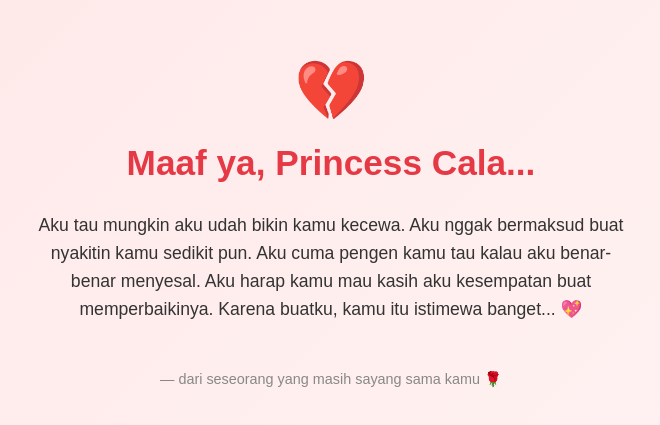
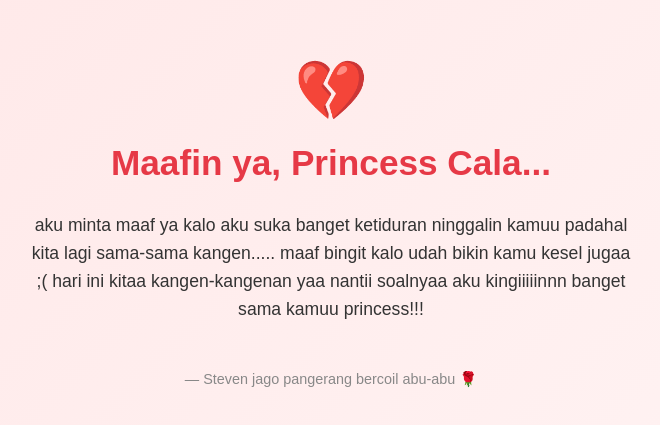
Before and after one commit to rizqullahsaptr-sys/hai-princess-kecayanganku-, a plain HTML site: page index.html in a window 1280 px wide. Shown: the part 203-628 px from the top of the page, without its empty margins (309-969 px from the left). Drawn offline with Linux system fonts and the light colour scheme.

Commit message:
Update index.html

```diff
--- a/index.html
+++ b/index.html
@@ -3,7 +3,7 @@
 <head>
   <meta charset="UTF-8" />
   <meta name="viewport" content="width=device-width, initial-scale=1.0" />
-  <title>Maaf ya, Princess Cala 💔</title>
+  <title>Maafin aku ya, Princess Cala 💔</title>
   <style>
     body {
       background: linear-gradient(135deg, #ffe6e6, #fff5f5);
@@ -45,16 +45,15 @@
 </head>
 <body>
   <div class="heart">💔</div>
-  <h1>Maaf ya, Princess Cala...</h1>
+  <h1>Maafin ya, Princess Cala...</h1>
   <p>
-    Aku tau mungkin aku udah bikin kamu kecewa.
-    Aku nggak bermaksud buat nyakitin kamu sedikit pun.
-    Aku cuma pengen kamu tau kalau aku benar-benar menyesal.
-    Aku harap kamu mau kasih aku kesempatan buat memperbaikinya.
-    Karena buatku, kamu itu istimewa banget... 💖
+    aku minta maaf ya kalo aku suka banget ketiduran ninggalin kamuu padahal kita lagi sama-sama kangen.....
+    maaf bingit kalo udah bikin kamu kesel jugaa ;(
+    hari ini kitaa kangen-kangenan yaa nantii
+    soalnyaa aku kingiiiiinnn banget sama kamuu princess!!!
   </p>
   <div class="footer">
-    — dari seseorang yang masih sayang sama kamu 🌹
+    — Steven jago pangerang bercoil abu-abu 🌹
   </div>
 </body>
 </html>
```
